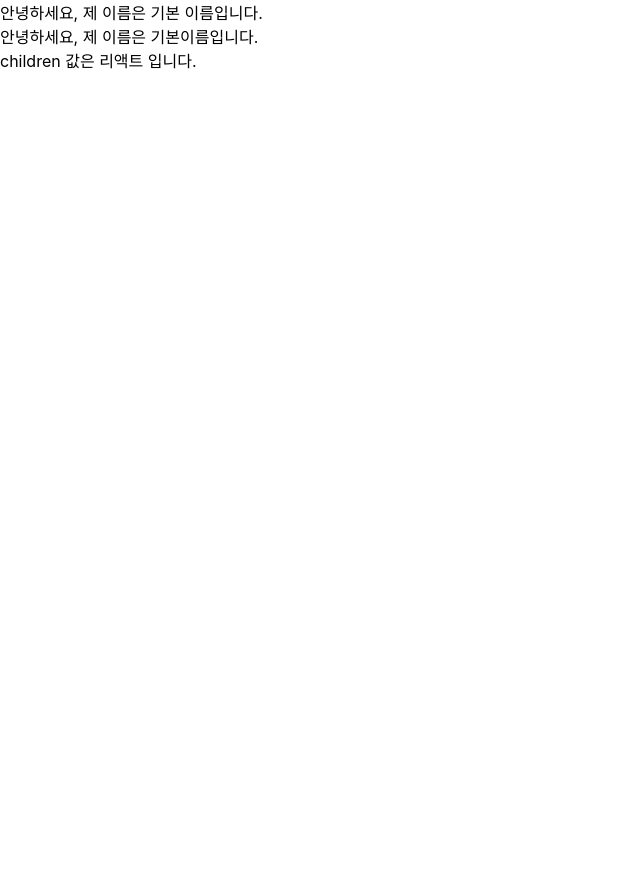
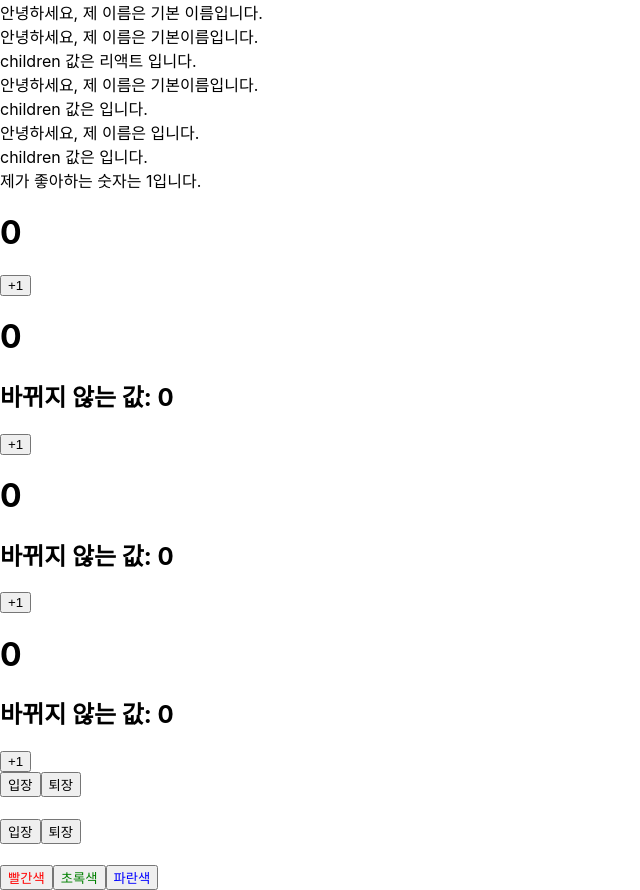
Before and after one commit to NakSoo/React-Study, a React (Create React App) app in the folder hello-react/: page / in a window 1280 px wide. Shown: the part 187-1077 px from the top of the page, without its empty margins (0-640 px from the left). Before the commit the page ends 800 px from the top, so only its background shows below. Built offline with nearby package versions, Linux system fonts and the light colour scheme.

Commit message:
5. 컴포넌트 예제(2)

```diff
--- a/hello-react/src/ComponentApp.js
+++ b/hello-react/src/ComponentApp.js
@@ -4,6 +4,14 @@ import JsApp2 from './component/jsx2';
 import JsApp3 from './component/jsx3';
 import JsApp4 from './component/jsx4';
 import JsApp51 from './component/jsx5-1';
+import JsApp6 from './component/jsx6';
+import JsApp7 from './component/jsx7';
+import JsApp8 from './component/jsx8';
+import JsApp9 from './component/jsx9';
+import JsApp10 from './component/jsx10';
+import JsApp11 from './component/jsx11';
+import JsApp12 from './component/jsx12';
+import JsApp13 from './component/jsx13';
 
 function ComponentApp() {
     return(
@@ -13,6 +21,14 @@ function ComponentApp() {
         <JsApp3/>
         <JsApp4/>
         <JsApp51/>
+        <JsApp6/>
+        <JsApp7 favoriteNumber={1}/>
+        <JsApp8/>
+        <JsApp9/>
+        <JsApp10/>
+        <JsApp11/>
+        <JsApp12/>
+        <JsApp13/>
     </>) ;
 }
 
--- /dev/null
+++ b/hello-react/src/component/jsx10.js
@@ -0,0 +1,35 @@
+import React, {Component} from 'react';
+
+class JsApp10 extends Component {
+    constructor(props) {
+        super(props);
+        this.state = {
+            number: 0,
+            fixedNumber: 0
+        };
+    }
+
+    render() {
+        const {number, fixedNumber} = this.state;
+        return (
+            <div>
+                <h1>{number}</h1>
+                <h2>바뀌지 않는 값: {fixedNumber}</h2>
+                <button
+                    onClick={()=> {
+                        this.setState(prevState => {
+                            return {
+                                number: prevState.number + 1 //이전의 상태를 가져옴
+                            };
+                        });
+                    }}
+                    >
+                        +1
+                    </button>
+            </div>
+        )
+    }
+
+}
+
+export default JsApp10;
--- /dev/null
+++ b/hello-react/src/component/jsx11.js
@@ -0,0 +1,39 @@
+import React, {Component} from 'react';
+
+class JsApp11 extends Component {
+    constructor(props) {
+        super(props);
+        this.state = {
+            number: 0,
+            fixedNumber: 0
+        };
+    }
+
+    render() {
+        const {number, fixedNumber} = this.state;
+        return (
+            <div>
+                <h1>{number}</h1>
+                <h2>바뀌지 않는 값: {fixedNumber}</h2>
+                <button
+                    onClick={()=> {
+                        this.setState(
+                            {
+                                number:number + 1
+                            },
+                            () => {
+                                console.log('방금 setState가 호출되었습니다');
+                                console.log(this.state);
+                            }
+                        )
+                    }}
+                    >
+                        +1
+                    </button>
+            </div>
+        )
+    }
+
+}
+
+export default JsApp11;
--- /dev/null
+++ b/hello-react/src/component/jsx12.js
@@ -0,0 +1,18 @@
+import React, {useState} from 'react';
+
+const JsApp12 = () => {
+    const [message, setMessage] = useState('');
+    const onClickEnter = () => setMessage('안녕하세요!');
+    const onClickLeave = () => setMessage('안녕히 가세요!');
+
+    return (
+        <div>
+            <button onClick={onClickEnter}>입장</button>
+            <button onClick={onClickLeave}>퇴장</button>
+            <h1>{message}</h1>
+        </div>
+
+    )
+}
+
+export default JsApp12;
--- /dev/null
+++ b/hello-react/src/component/jsx13.js
@@ -0,0 +1,31 @@
+import React, {useState} from 'react';
+
+const JsApp13 = () => {
+    const [message, setMessage] = useState('');
+    const onClickEnter = () => setMessage('안녕하세요!');
+    const onClickLeave = () => setMessage('안녕히 가세요!');
+
+    const [color, setColor] = useState('black');
+
+    return (
+        <div>
+            <button onClick={onClickEnter}>입장</button>
+            <button onClick={onClickLeave}>퇴장</button>
+            <h1 style={{color}}>{message}</h1>
+            <button style={{color:'red'}} onClick={()=>setColor('red')}>
+                빨간색
+            </button>
+            <button style={{color:'green'}} onClick={()=>setColor('green')}>
+                초록색
+            </button>
+            <button style={{color:'blue'}} onClick={()=>setColor('blue')}>
+                파란색
+            </button>
+
+
+        </div>
+
+    )
+}
+
+export default JsApp13;
--- /dev/null
+++ b/hello-react/src/component/jsx6.js
@@ -0,0 +1,18 @@
+import React from 'react';
+
+const JsApp6 = ({name, children}) => {
+    //const { name, children } = props;
+    return (
+        <div>
+            안녕하세요, 제 이름은 {name}입니다. <br/>
+            children 값은 {children}
+            입니다.
+        </div>
+    );
+}
+
+JsApp6.defaultProps = {
+    name : '기본이름'
+}
+
+export default JsApp6;
--- /dev/null
+++ b/hello-react/src/component/jsx7.js
@@ -0,0 +1,22 @@
+import React from 'react';
+import PropTypes from 'prop-types';
+
+const JsApp7 = ({name, favoriteNumber, children}) => {
+    return (
+        <div>
+            안녕하세요, 제 이름은 {name}입니다. <br/>
+            children 값은 {children}
+            입니다.
+            <br/>
+            제가 좋아하는 숫자는 {favoriteNumber}입니다.
+
+        </div>
+    );
+};
+
+JsApp7.propTypes = {
+    name: PropTypes.string,
+    favoriteNumber : PropTypes.number.isRequired
+}
+
+export default JsApp7;
--- /dev/null
+++ b/hello-react/src/component/jsx8.js
@@ -0,0 +1,29 @@
+import React, {Component} from 'react';
+
+class JsApp8 extends Component {
+    constructor(props) {
+        super(props);
+        this.state = {
+            number: 0
+        };
+    }
+
+    render() {
+        const {number} = this.state;
+        return (
+            <div>
+                <h1>{number}</h1>
+                <button
+                    onClick={()=> {
+                        this.setState({number: number+1});
+                    }}
+                    >
+                        +1
+                    </button>
+            </div>
+        )
+    }
+
+}
+
+export default JsApp8;
--- /dev/null
+++ b/hello-react/src/component/jsx9.js
@@ -0,0 +1,31 @@
+import React, {Component} from 'react';
+
+class JsApp9 extends Component {
+    constructor(props) {
+        super(props);
+        this.state = {
+            number: 0,
+            fixedNumber: 0
+        };
+    }
+
+    render() {
+        const {number, fixedNumber} = this.state;
+        return (
+            <div>
+                <h1>{number}</h1>
+                <h2>바뀌지 않는 값: {fixedNumber}</h2>
+                <button
+                    onClick={()=> {
+                        this.setState({number: number+1});
+                    }}
+                    >
+                        +1
+                    </button>
+            </div>
+        )
+    }
+
+}
+
+export default JsApp9;
```
